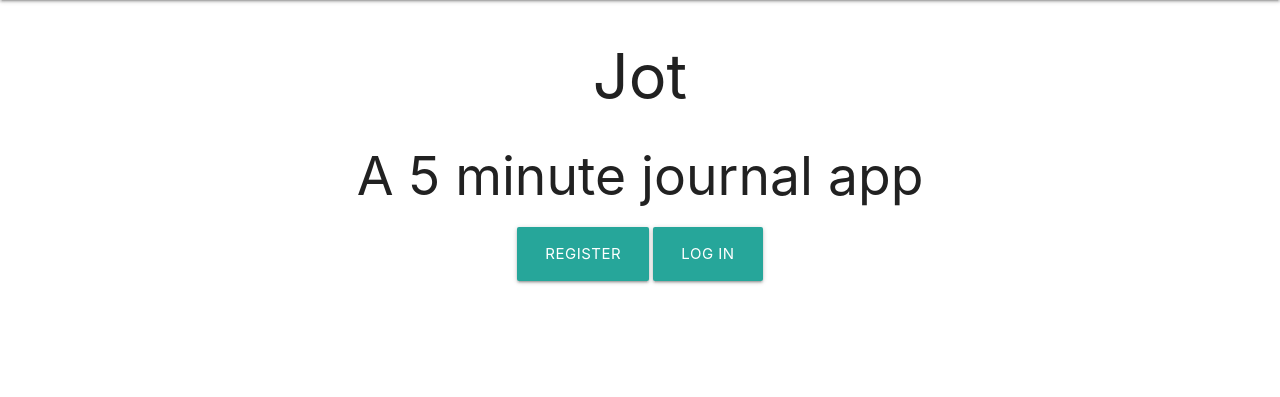
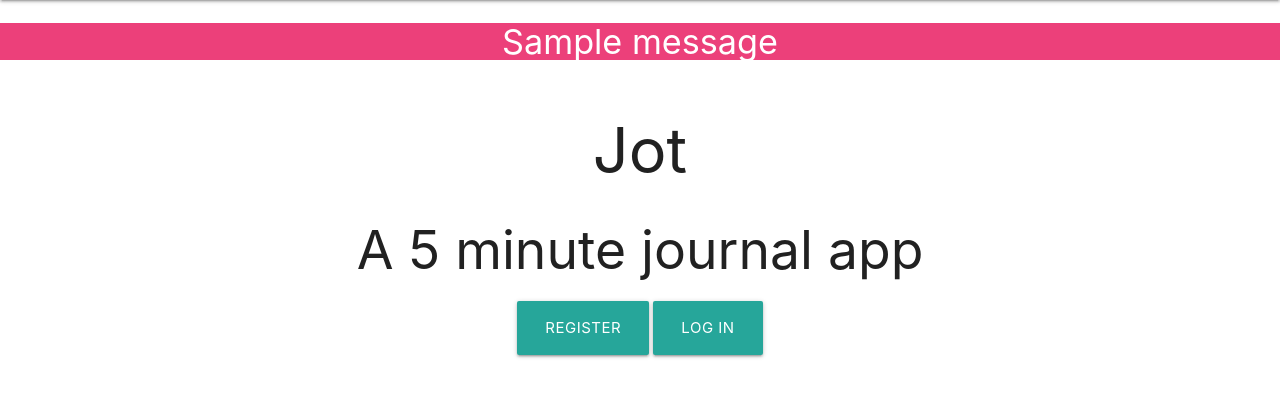
Before and after one commit to lrchnnng/jot-journal, a Flask app: page / in a window 1280 px wide. Shown: the part 64-461 px from the top of the page. Run offline with Flask 3, Linux system fonts and the light colour scheme; one stand-in notice (Sample message) is shown; some libraries are stand-ins or nearby versions.

Commit message:
changed formatting

```diff
--- a/app.py
+++ b/app.py
@@ -93,10 +93,10 @@ def profile(username):
         {"username": session["user"]})["username"]
 
     if session["user"]:
-        return render_template("profile.html", username=username)
+        entries = mongo.db.entries.find()
+        return render_template("profile.html", username=username, entries=entries)
 
     return redirect(url_for("login"))
-
 
 
 @app.route("/create")
--- a/templates/base.html
+++ b/templates/base.html
@@ -50,7 +50,18 @@
       {% endif %}
     </ul>
   </header>
-
+  <section>
+    <!-- Flash messages -->
+    {% with messages = get_flashed_messages() %}
+                {% if messages %}
+                {% for message in messages %}
+                <div class="row flashes">
+                    <h4 class="pink lighten-1 white-text center-align">{{  message  }}</h4>
+                </div>
+                {% endfor %}
+                {% endif %}
+                {% endwith %}
+                </section>
   {% block content %}
   {% endblock %}
 
--- a/templates/index.html
+++ b/templates/index.html
@@ -15,4 +15,5 @@
 </div>
 
 
+
 {% endblock %}
--- a/templates/profile.html
+++ b/templates/profile.html
@@ -20,4 +20,7 @@
     </div>
 </div>
 
+
+
+
 {% endblock %}
```
